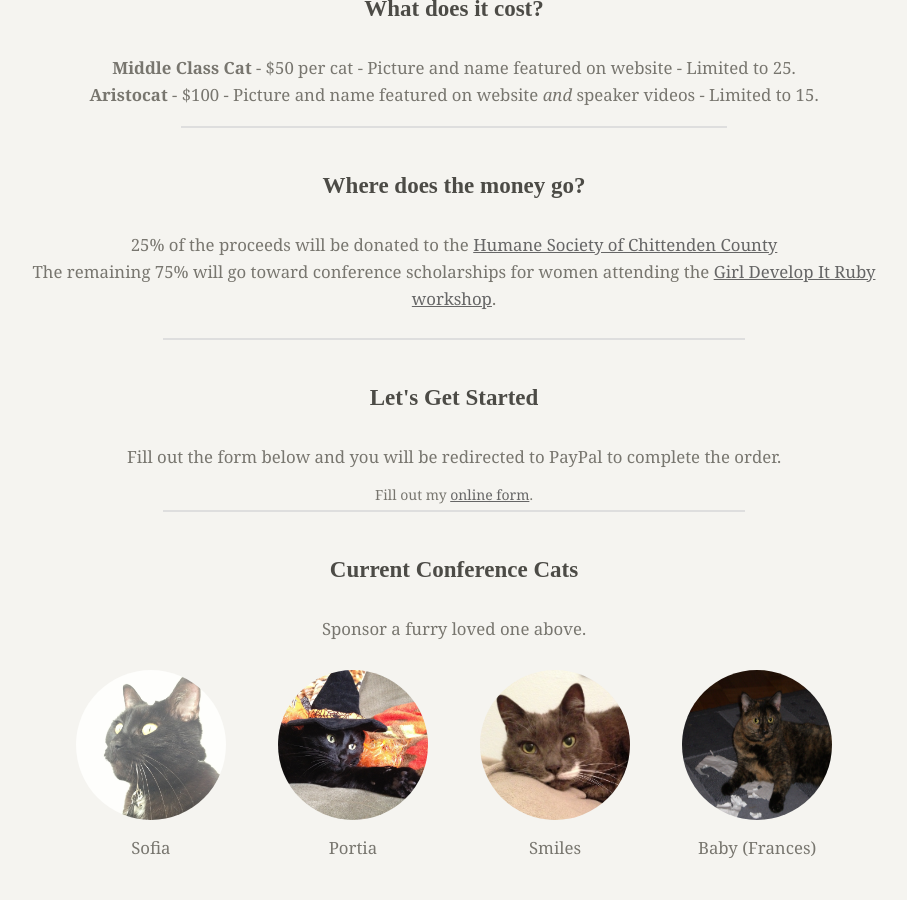
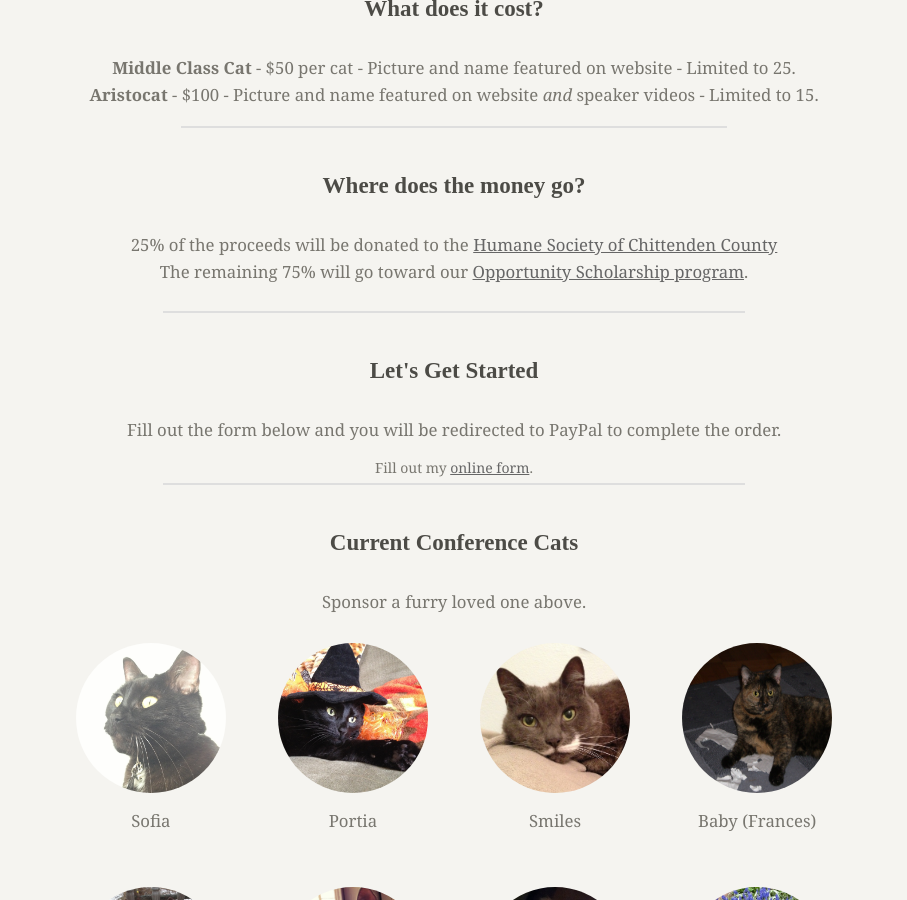
Before and after one commit to burlingtonruby/buruco2013, a Jekyll site: the page built from cat.html, in a window 1280 px wide and 900 px high, scrolled down 531 px. Shown: the whole window, without its empty margins (186-1093 px from the left). Built offline with Jekyll 4.4.1, drawn with Linux system fonts in a browser that asks for light colours; nearby versions of some CDN libraries.

Commit message:
making scholarship wording more generic and accurate

```diff
--- a/cat.html
+++ b/cat.html
@@ -32,8 +32,7 @@ meta_keywords: burlington, ruby, conference, vermont, rails, ruby on rails, cats
       <h4>Where does the money go?</h4>
       <p>
       25% of the proceeds will be donated to the <a href='http://www.chittendenhumane.org/'>Humane Society of Chittenden County</a>
-      <br>The remaining 75% will go toward conference scholarships for women attending the
-      <a title='Burlington Girl Develop It Ruby Workshop' href='http://www.meetup.com/Girl-Develop-It-Burlington/events/120937792/'>Girl Develop It Ruby workshop</a>.
+      <br>The remaining 75% will go toward our <a href='scholarship.html'>Opportunity Scholarship program</a>.
       </p>
     </div>
     <div class="section row">
```
